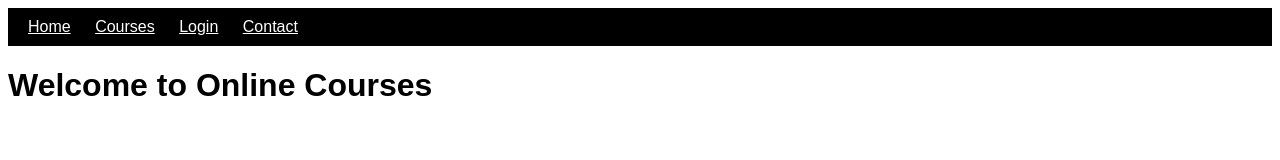
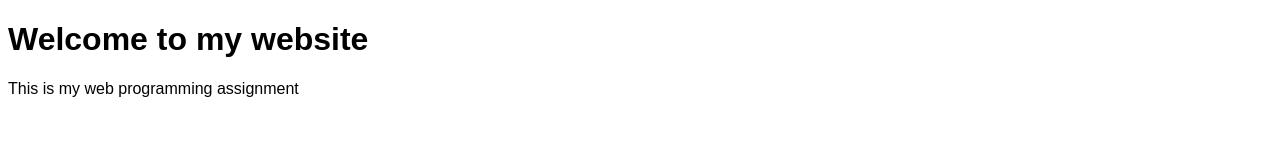
Before and after one commit to sreesha18/wp-assignment, a plain HTML site: page index.html in a window 1280 px wide. Drawn offline with Linux system fonts and the light colour scheme.

Commit message:
Update index.html

```diff
--- a/index.html
+++ b/index.html
@@ -1,16 +1,11 @@
 <!DOCTYPE html>
 <html>
 <head>
-<title>Course Website</title>
+<title>My Website</title>
 <link rel="stylesheet" href="styles.css">
 </head>
 <body>
-<nav>
-<a href="index.html">Home</a>
-<a href="courses.html">Courses</a>
-<a href="login.html">Login</a>
-<a href="contact.html">Contact</a>
-</nav>
-<h1>Welcome to Online Courses</h1>
+<h1>Welcome to my website </h1>
+<p>This is my web programming assignment</p>
 </body>
 </html>
```
